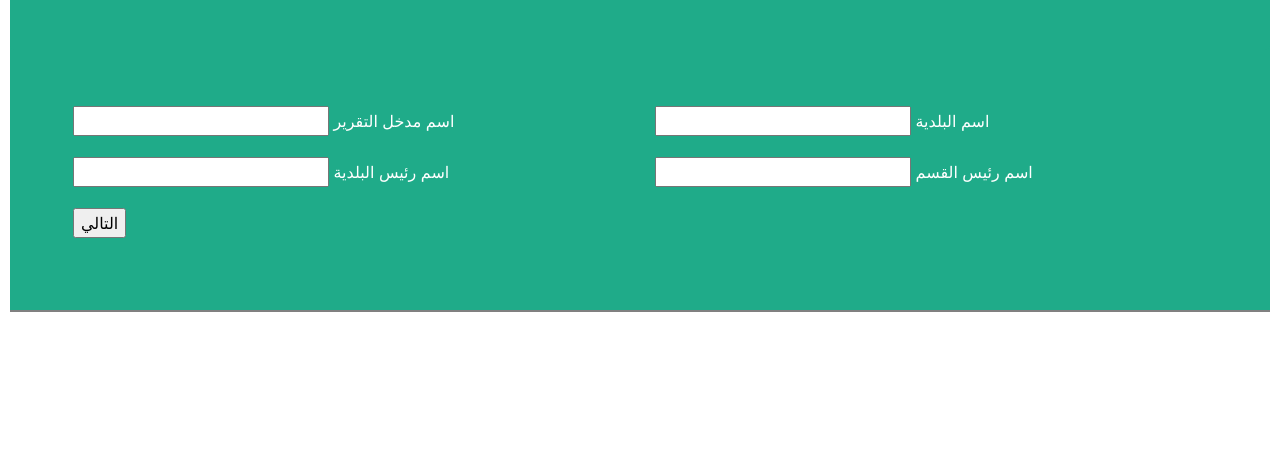
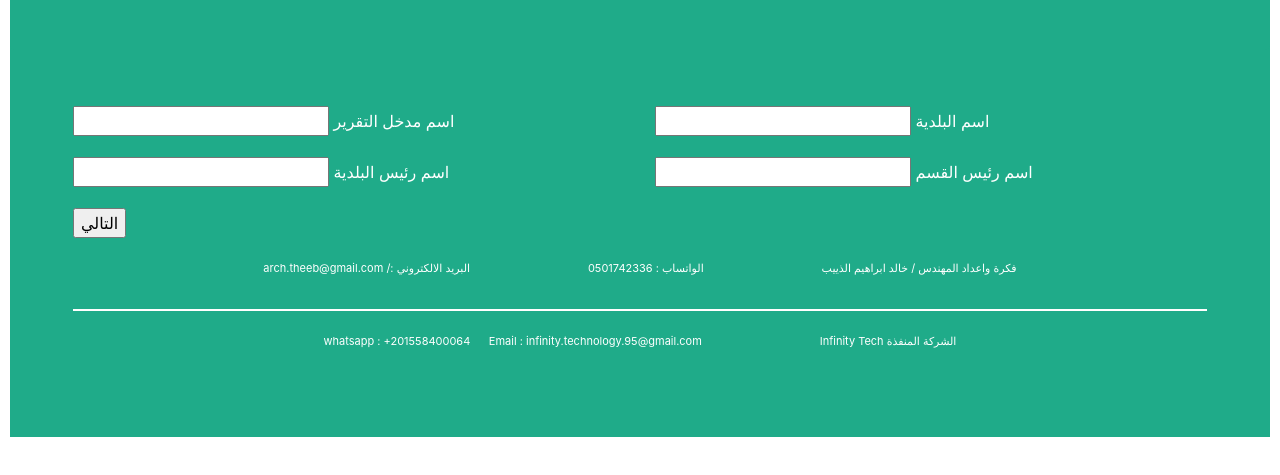
Before and after one commit to Mohamed-Nagdy/PDFCreatorWeb, a plain HTML site: page index.html in a window 1280 px wide. Shown: the part 163-638 px from the top of the page. Drawn offline with nearby package versions, Linux system fonts and the light colour scheme.

Commit message:
new changes

```diff
--- a/index.html
+++ b/index.html
@@ -48,6 +48,15 @@
 
           <div class="col-sm-12 my-2">
             <input type="submit" id="firstScreenSubmit" value="التالي"/>
+          </div>
+
+          <div class="col-12 my-2 centeredText">
+            <p class="blockParagraph">فكرة واعداد المهندس / خالد ابراهيم الذييب</p>
+            <p class="blockParagraph">الواتساب : 0501742336</p>
+            <p class="blockParagraph">البريد الالكتروني :/ arch.theeb@gmail.com</p>
+            <hr>
+            <p class="blockParagraph">الشركة المنفذة Infinity Tech</p>
+            <p class="blockParagraph">whatsapp : +201558400064 &nbsp;&nbsp;&nbsp;&nbsp; Email : infinity.technology.95@gmail.com</p>
           </div>
 
         </div>
@@ -954,7 +963,9 @@
             </table>
         </div>
 
-
+        <div class="col-sm-12 my-2 blockParagraph">
+            <p>تحت التجربة</p>
+        </div>
 
         <div class="col-sm-12 my-2" id="hidden">
             <input type="submit" id="fifthScreenPrevButton" value="السابق"/>
--- a/styles.css
+++ b/styles.css
@@ -4,10 +4,10 @@ body{
 }
 
 hr {
-    color: grey;
+    color: white;
     height:2px;
     border-width:0;
-    background-color:gray
+    background-color:white
 }
 
 .jumbotron {
@@ -48,6 +48,16 @@ hr {
 .imagesInSecondHeader {
     width: 100px;
     height: 100px;
+}
+
+.centeredText {
+    margin: 100px auto;
+    text-align: center;
+}
+
+.blockParagraph {
+    font-size: 11px;
+    text-align: center;
 }
 
 /* ******************************************************************************* */
```
